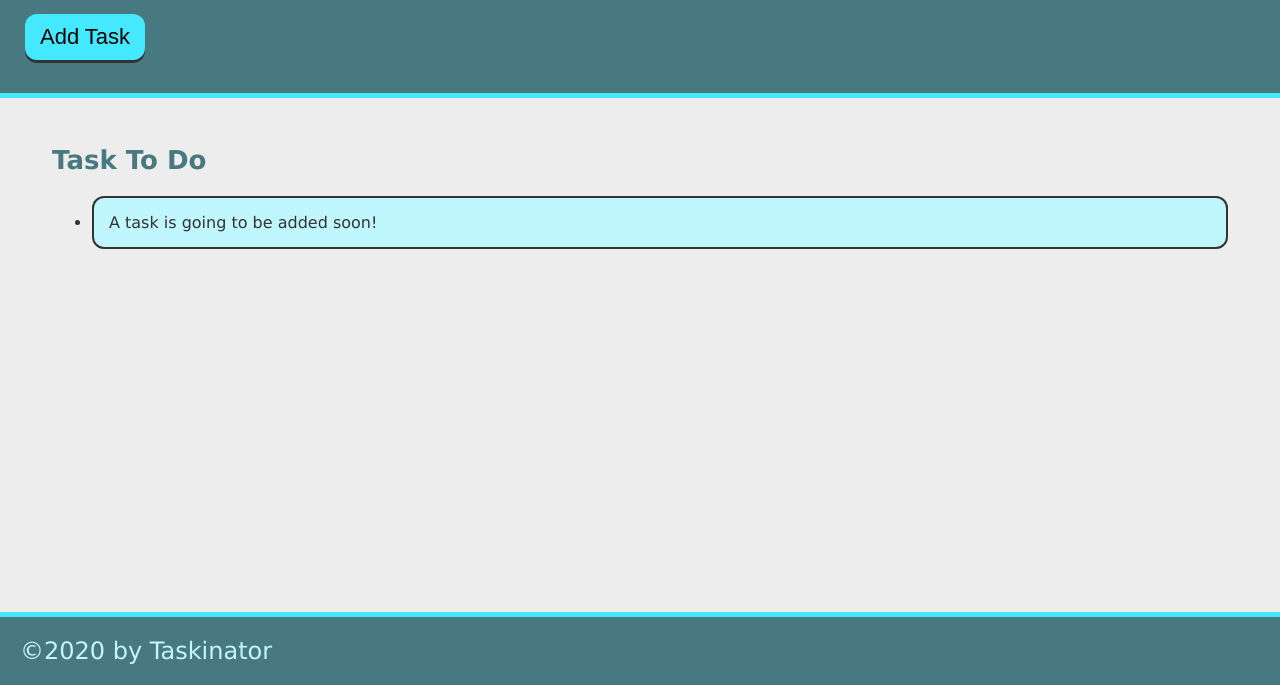
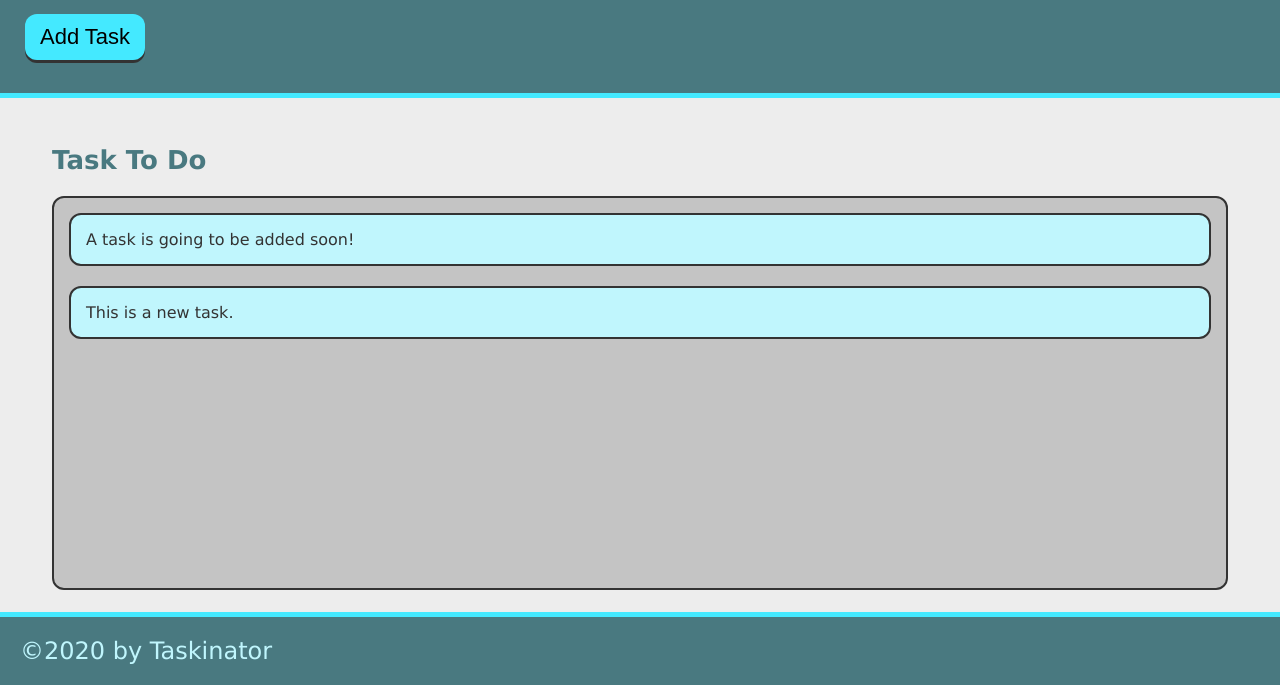
Before and after one commit to reaganjoseph26/taskinator, a plain HTML site: page index.html in a window 1280 px wide. Both pictures are taken after a click on the button "Add Task". Shown: the part 115-800 px from the top of the page. Drawn offline with Linux system fonts and the light colour scheme.

Commit message:
add ability to add task

```diff
--- a/assets/js/script.js
+++ b/assets/js/script.js
@@ -0,0 +1,10 @@
+var buttonEL = document.querySelector("#save-task");
+var tasksToDoEl = document.querySelector("#tasks-to-do");
+var createTaskHandler = function () {
+    var listItemEl = document.createElement("li");
+    listItemEl.className = "task-item";
+    listItemEl.textContent = "This is a new task.";
+    tasksToDoEl.appendChild(listItemEl);
+
+}
+buttonEL.addEventListener("click", createTaskHandler);
--- a/index.html
+++ b/index.html
@@ -13,13 +13,13 @@
     <header>
         <h1 class="page-title">Taskinator</h1>
         <p>Click the button below to add a new task!!</p>
-        <button class="btn">Add Task</button>
+        <button class="btn" id="save-task">Add Task</button>
     </header>
 
     <main class="page-content">
         <section class="task-list-wrapper">
             <h2 class="list-title">Task To Do</h2>
-            <ul class="track-list">
+            <ul class="task-list" id="tasks-to-do">
                 <li class="task-item">A task is going to be added soon!</li>
             </ul>
         </section>
```
